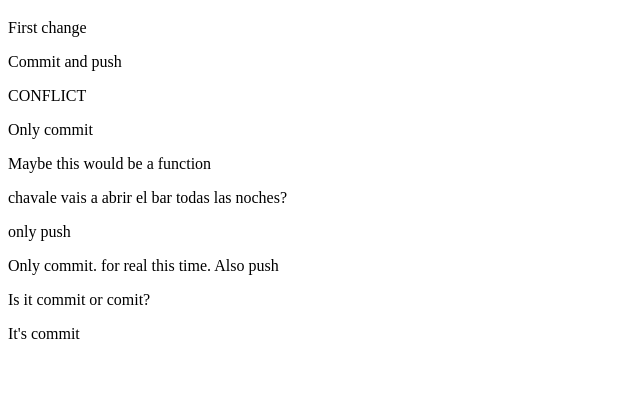
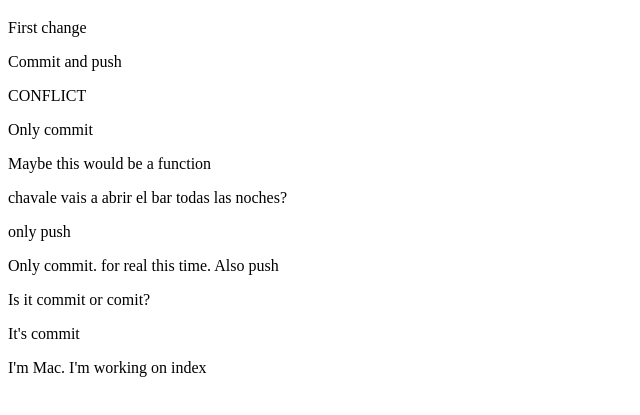
Before and after one commit to danielduri/pruebaGit, a plain HTML site: page index.html in a window 1280 px wide. Shown: the part 61-476 px from the top of the page, without its empty margins (0-640 px from the left). Drawn offline with Linux system fonts and the light colour scheme.

Commit message:
p2 initial

```diff
--- a/index.html
+++ b/index.html
@@ -18,5 +18,7 @@
 <p>Only commit. for real this time. Also push</p>
 <p>Is it commit or comit?</p>
 <p>It's commit</p>
+
+<p>I'm Mac. I'm working on index</p>
 </body>
 </html>
```
